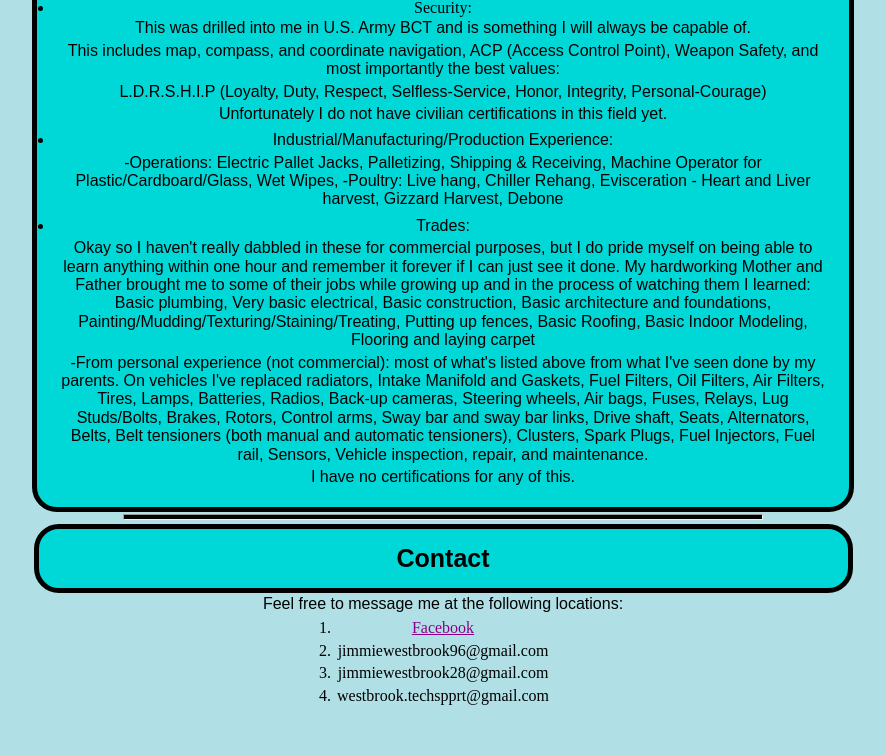
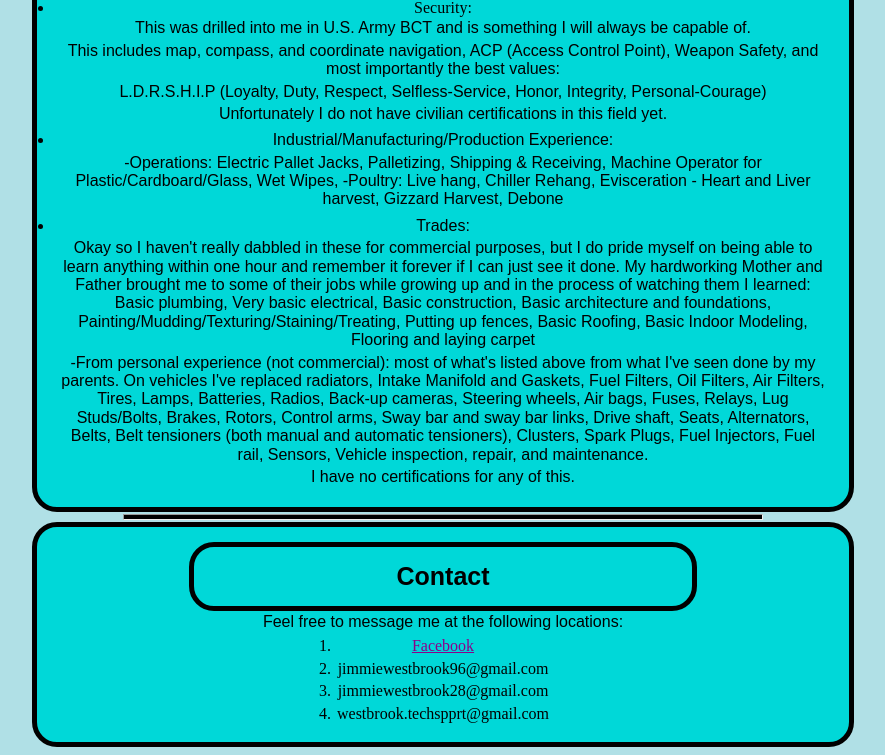
Before and after one commit to Jimmie-Westbrook/Portfolio-Website, a plain HTML site: page index.html in a window 1280 px wide. Shown: the part 1115-1870 px from the top of the page, without its empty margins (197-1082 px from the left). Before the commit the page ends 1834 px from the top, so only its background shows below. Drawn offline with nearby package versions, Linux system fonts and the light colour scheme.

Commit message:
Update index.html

```diff
--- a/index.html
+++ b/index.html
@@ -68,7 +68,7 @@
           <hr>  <!-- Before this horizonal-line ruler, I have an About Me section explaining my passion for development, as well as outside interests -->
 
           <section>
-            <div class=blockcetner>
+            <div class=blockcenter>
              <h3 class=blockcenter>Contact</h3>
             <p>Feel free to message me at the following locations: </p>
 
```
